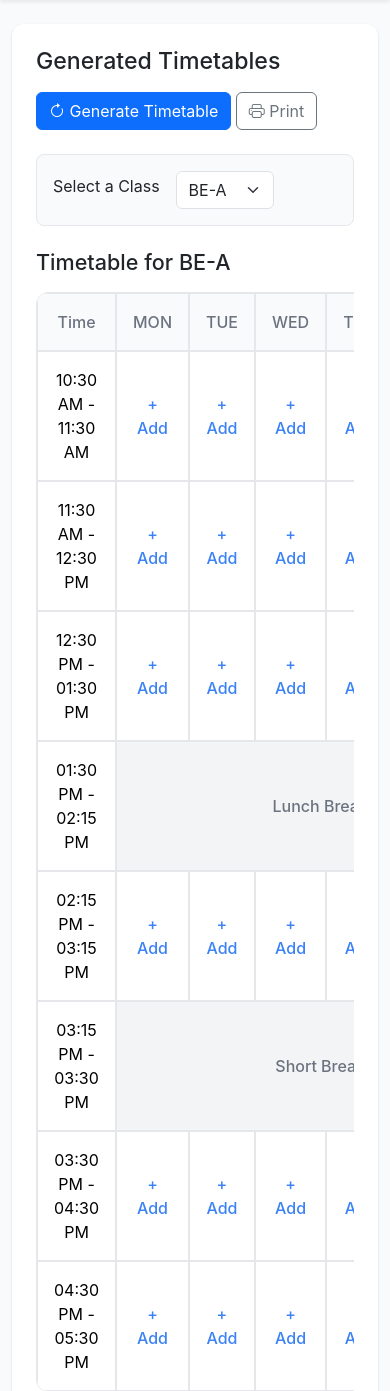
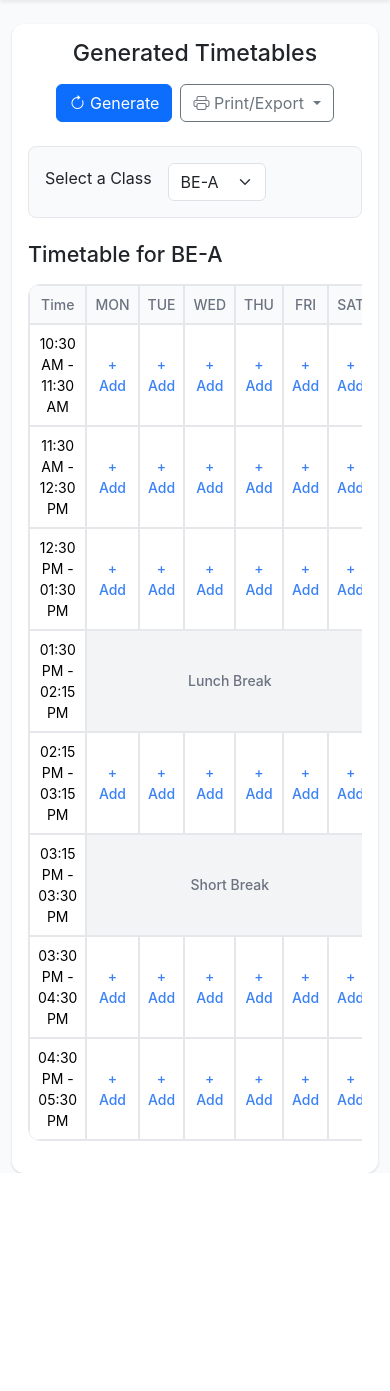
Before and after one commit to SagarDubey10/Smart-Classroom-Time-Table-Scheduler, a Flask app: page / in a window 390 px wide. Shown: the part 57-1448 px from the top of the page. After the commit the page ends 1230 px from the top, so only its background shows below. Run offline with Flask 3, Linux system fonts and the light colour scheme; data comes from the database, SQL or seed files in the repository; both versions use the stored data as it was after the commit; data that the repository does not hold is empty.

Commit message:
New Print option Added

```diff
--- a/app.py
+++ b/app.py
@@ -1,8 +1,11 @@
-from flask import Flask, render_template, request, jsonify, g, redirect, url_for, flash
+from flask import Flask, render_template, request, jsonify, g, redirect, url_for, flash, send_file
 import sqlite3
-from datetime import datetime, timedelta
+from datetime import datetime
 import random
 from collections import defaultdict
+import pandas as pd
+from fpdf import FPDF
+import io
 
 app = Flask(__name__)
 DB_PATH = 'timetable.db'
@@ -584,22 +587,7 @@ def api_get_timetable(class_name):
     slots = cur.fetchall()
 
     for slot in slots:
-        start_time_obj = datetime.strptime(slot['time_start'], '%I:%M %p')
-        end_time_obj = datetime.strptime(slot['time_end'], '%I:%M %p')
-        duration_minutes = (end_time_obj - start_time_obj).total_seconds() / 60
-
-        try:
-            start_index = next(i for i, time in enumerate(SLOTS) if time['start_time'] == slot['time_start'])
-        except StopIteration:
-            continue
-
-        duration_slots = int(duration_minutes / 60)
-
-        for i in range(start_index, start_index + duration_slots):
-            if i < len(SLOTS) and not SLOTS[i]['is_break']:
-                # Avoid adding duplicates
-                if not any(s['slot_id'] == slot['slot_id'] for s in grid[slot['day']][SLOTS[i]['start_time']]):
-                    grid[slot['day']][SLOTS[i]['start_time']].append(dict(slot))
+        grid[slot['day']][slot['time_start']].append(dict(slot))
 
     cur.execute('SELECT teachers.teacher_id, teachers.name, teacher_preferences.preference FROM teachers LEFT JOIN teacher_preferences ON teachers.teacher_id = teacher_preferences.teacher_id')
     teachers = [dict(row) for row in cur.fetchall()]
@@ -615,7 +603,6 @@ def api_get_timetable(class_name):
     return jsonify({
         'grid': grid,
         'days': DAYS,
-        'slots': [s['start_time'] for s in SLOTS if not s['is_break']],
         'slots_full': [dict(s) for s in SLOTS],
         'options': {'teachers': teachers, 'subjects': subjects, 'classrooms': classrooms, 'courses': courses, 'classes': classes}
     })
@@ -687,6 +674,129 @@ def api_delete():
     except Exception as e:
         return jsonify({'status': 'error', 'message': str(e)}), 500
 
+def get_timetable_data_for_export(class_name):
+    db = get_db()
+    cur = db.cursor()
+    cur.execute('SELECT class_id FROM classes WHERE name = ?', (class_name,))
+    class_id_row = cur.fetchone()
+    if not class_id_row:
+        return None, None
+    class_id = class_id_row['class_id']
+
+    slots_full = get_slot_times()
+    teachable_slots = [s for s in slots_full if not s['is_break']]
+    grid = {day: {slot['start_time']: [] for slot in teachable_slots} for day in DAYS}
+
+    slots_query = '''
+        SELECT ts.*, t.name as teacher_name, s.name as subject_name, c.name as classroom_name, co.is_lab
+        FROM timetable_slots ts
+        JOIN courses co ON ts.course_id = co.course_id
+        JOIN subjects s ON co.subject_id = s.subject_id
+        JOIN teachers t ON ts.teacher_id = t.teacher_id
+        JOIN classrooms c ON ts.classroom_id = c.classroom_id
+        WHERE ts.class_id = ?
+    '''
+    cur.execute(slots_query, (class_id,))
+    slots = cur.fetchall()
+
+    for slot in slots:
+        grid[slot['day']][slot['time_start']].append(dict(slot))
+
+    return grid, slots_full
+
+@app.route('/api/export/pdf/<class_name>')
+def export_timetable_pdf(class_name):
+    grid, slots_full = get_timetable_data_for_export(class_name)
+    if grid is None:
+        return "Class not found", 404
+
+    pdf = FPDF(orientation='L', unit='mm', format='A4')
+    pdf.add_page()
+    pdf.set_font('Arial', 'B', 16)
+    pdf.cell(0, 10, f'Timetable for {class_name}', 0, 1, 'C')
+    pdf.ln(5)
+
+    pdf.set_font('Arial', 'B', 10)
+    col_width = (pdf.w - 20) / (len(DAYS) + 1)
+
+    pdf.cell(col_width, 10, 'Time', 1, 0, 'C')
+    for day in DAYS:
+        pdf.cell(col_width, 10, day, 1, 0, 'C')
+    pdf.ln()
+
+    pdf.set_font('Arial', '', 8)
+    for slot in slots_full:
+        time_formatted = f"{slot['start_time']} - {slot['end_time']}"
+        if slot['is_break']:
+            row_height = 10
+            pdf.cell(col_width, row_height, time_formatted, 1, 0, 'C')
+            pdf.cell(col_width * len(DAYS), row_height, slot['break_name'], 1, 1, 'C')
+        else:
+            max_lines = 1
+            for day in DAYS:
+                cell_data_array = grid[day][slot['start_time']]
+                max_lines = max(max_lines, len(cell_data_array) * 3 if cell_data_array else 1)
+
+            row_height = max_lines * 4
+
+            y_before = pdf.get_y()
+            pdf.multi_cell(col_width, row_height, time_formatted, 1, 'C')
+            x_after_time = pdf.get_x() + col_width
+            pdf.set_y(y_before)
+
+            for day in DAYS:
+                cell_data_array = grid[day][slot['start_time']]
+                text = ""
+                if cell_data_array:
+                    text = "\n".join([f"{d['subject_name']}\n({d['teacher_name']})\n@{d['classroom_name']}" for d in cell_data_array])
+
+                pdf.set_xy(x_after_time, y_before)
+                pdf.multi_cell(col_width, 4, text, 1, 'C')
+                x_after_time += col_width
+
+            pdf.set_y(y_before + row_height)
+
+    pdf_bytes = pdf.output(dest='S').encode('latin-1')
+    buffer = io.BytesIO(pdf_bytes)
+    buffer.seek(0)
+
+    return send_file(buffer, as_attachment=True, download_name=f'{class_name}_timetable.pdf', mimetype='application/pdf')
+
+@app.route('/api/export/excel/<class_name>')
+def export_timetable_excel(class_name):
+    grid, slots_full = get_timetable_data_for_export(class_name)
+    if grid is None:
+        return "Class not found", 404
+
+    df_data = {'Time': [f"{s['start_time']} - {s['end_time']}" for s in slots_full]}
+    for day in DAYS:
+        day_column = []
+        for slot in slots_full:
+            if slot['is_break']:
+                day_column.append(slot['break_name'])
+            else:
+                cell_data_array = grid[day][slot['start_time']]
+                if cell_data_array:
+                    day_column.append("\n".join([f"{d['subject_name']} ({d['teacher_name']}) @{d['classroom_name']}" for d in cell_data_array]))
+                else:
+                    day_column.append("")
+        df_data[day] = day_column
+
+    df = pd.DataFrame(df_data)
+
+    output = io.BytesIO()
+    with pd.ExcelWriter(output, engine='xlsxwriter') as writer:
+        df.to_excel(writer, index=False, sheet_name='Timetable')
+        worksheet = writer.sheets['Timetable']
+        for idx, col in enumerate(df):
+            series = df[col]
+            max_len = max((series.astype(str).map(len).max(), len(str(series.name)))) + 2
+            worksheet.set_column(idx, idx, max_len)
+
+    output.seek(0)
+
+    return send_file(output, as_attachment=True, download_name=f'{class_name}_timetable.xlsx', mimetype='application/vnd.openxmlformats-officedocument.spreadsheetml.sheet')
+
 if __name__ == '__main__':
     with app.app_context():
         init_db()
--- a/requirements.txt
+++ b/requirements.txt
@@ -6,3 +6,6 @@ itsdangerous==2.2.0
 Jinja2==3.1.6
 MarkupSafe==3.0.2
 Werkzeug==3.1.3
+pandas
+fpdf
+xlsxwriter
--- a/static/css/style.css
+++ b/static/css/style.css
@@ -53,7 +53,7 @@ body {
 .timetable-table th,
 .timetable-table td {
     border: 1px solid var(--border-color);
-    padding: 1rem;
+    padding: 0.5rem;
     text-align: center;
     vertical-align: middle;
 }
@@ -66,7 +66,6 @@ body {
 
 .timetable-table td {
     background-color: var(--white-color);
-    min-height: 80px;
 }
 
 .table-hover tbody tr:hover td {
@@ -90,27 +89,47 @@ body {
     background-color: #EFF6FF;
 }
 
-.timetable-table .theory-session,
-.timetable-table .lab-session {
+.cell-content-wrapper .timetable-entry {
     padding: 0.5rem;
     border-radius: 0.375rem;
-    margin-bottom: 0.25rem;
     cursor: pointer;
     background-color: #F3F4F6;
-    border-left: 4px solid var(--secondary-color);
+    border: 1px solid var(--border-color);
+    transition: box-shadow 0.2s;
+}
+
+.cell-content-wrapper .timetable-entry:not(:last-child) {
+    margin-bottom: 0.5rem;
+}
+
+.cell-content-wrapper .timetable-entry:hover {
+    box-shadow: var(--shadow-sm);
 }
 
 .timetable-table .theory-session {
-    border-left-color: var(--primary-color);
+    border-left: 4px solid var(--primary-color);
 }
 
 .timetable-table .lab-session {
-    border-left-color: #10B981;
+    border-left: 4px solid #10B981;
 }
 
 .timetable-table td small {
     font-size: 0.875em;
     color: var(--light-text);
+}
+
+@media (max-width: 768px) {
+
+    .timetable-table th,
+    .timetable-table td {
+        padding: 0.5rem;
+        font-size: 0.875rem;
+    }
+
+    .d-flex.justify-content-between.align-items-center {
+        flex-direction: column;
+    }
 }
 
 @media print {
--- a/static/js/timetable.js
+++ b/static/js/timetable.js
@@ -1,7 +1,8 @@
 document.addEventListener('DOMContentLoaded', () => {
   const generateBtn = document.getElementById('generateBtn');
   const classSelect = document.getElementById('classSelect');
-  const printBtn = document.getElementById('printBtn');
+  const exportPdfBtn = document.getElementById('exportPdfBtn');
+  const exportExcelBtn = document.getElementById('exportExcelBtn');
 
   // Modal elements
   const editSlotModal = new bootstrap.Modal(document.getElementById('editSlotModal'));
@@ -29,7 +30,7 @@ document.addEventListener('DOMContentLoaded', () => {
     const data = await res.json();
     alert(data.message);
     generateBtn.disabled = false;
-    generateBtn.innerHTML = '<i class="bi bi-arrow-clockwise"></i> Generate Timetable';
+    generateBtn.innerHTML = '<i class="bi bi-arrow-clockwise"></i> Generate';
     renderTimetable();
   });
 
@@ -37,13 +38,20 @@ document.addEventListener('DOMContentLoaded', () => {
     renderTimetable();
   });
 
-  printBtn.addEventListener('click', async () => {
+  exportPdfBtn.addEventListener('click', (e) => {
+    e.preventDefault();
     const selectedClass = classSelect.value;
-    if (!selectedClass) {
-      alert("Please select a class to print.");
-      return;
+    if (selectedClass) {
+      window.location.href = `/api/export/pdf/${selectedClass}`;
     }
-    window.print();
+  });
+
+  exportExcelBtn.addEventListener('click', (e) => {
+    e.preventDefault();
+    const selectedClass = classSelect.value;
+    if (selectedClass) {
+      window.location.href = `/api/export/excel/${selectedClass}`;
+    }
   });
 
   saveSlotBtn.addEventListener('click', async () => {
@@ -132,9 +140,10 @@ document.addEventListener('DOMContentLoaded', () => {
         const cellDataArray = data.grid[day][slot.start_time];
         if (cellDataArray && cellDataArray.length > 0) {
           return `<td class="has-content">
+                    <div class="cell-content-wrapper">
                     ${cellDataArray.map(cellData => {
             let batch_info = cellData.is_lab && cellData.batch_number ? `<br><small class="text-info">Batch ${cellData.batch_number}</small>` : '';
-            return `<div class="${cellData.is_lab ? 'lab-session' : 'theory-session'}"
+            return `<div class="timetable-entry ${cellData.is_lab ? 'lab-session' : 'theory-session'}"
                                 data-day="${day}"
                                 data-time="${slot.start_time}"
                                 data-class-id="${classId}"
@@ -150,6 +159,7 @@ document.addEventListener('DOMContentLoaded', () => {
                                 ${batch_info}
                             </div>`;
           }).join('')}
+                    </div>
                 </td>`;
         } else {
           return `<td class="empty-slot"
--- a/templates/index.html
+++ b/templates/index.html
@@ -37,16 +37,22 @@
     </nav>
 
     <div class="main-content container mt-4">
-        <div class="card p-4">
-            <div class="d-flex justify-content-between align-items-center mb-4 flex-wrap">
-                <h1 class="h3 mb-0">Generated Timetables</h1>
-                <div class="mt-3 mt-md-0">
-                    <button id="generateBtn" class="btn btn-primary">
-                        <i class="bi bi-arrow-clockwise"></i> Generate Timetable
+        <div class="card p-3 p-md-4">
+            <div class="d-flex justify-content-between align-items-center mb-4 flex-column flex-md-row">
+                <h1 class="h3 mb-3 mb-md-0">Generated Timetables</h1>
+                <div class="d-flex">
+                    <button id="generateBtn" class="btn btn-primary me-2">
+                        <i class="bi bi-arrow-clockwise"></i> Generate
                     </button>
-                    <button id="printBtn" class="btn btn-outline-secondary">
-                        <i class="bi bi-printer"></i> Print
-                    </button>
+                    <div class="btn-group">
+                        <button class="btn btn-outline-secondary dropdown-toggle" type="button" id="dropdownMenuButton" data-bs-toggle="dropdown" aria-expanded="false">
+                            <i class="bi bi-printer"></i> Print/Export
+                        </button>
+                        <ul class="dropdown-menu" aria-labelledby="dropdownMenuButton">
+                            <li><a class="dropdown-item" id="exportPdfBtn" href="#">Export to PDF</a></li>
+                            <li><a class="dropdown-item" id="exportExcelBtn" href="#">Export to Excel</a></li>
+                        </ul>
+                    </div>
                 </div>
             </div>
 
```
Also changed, not shown: timetable.db.
